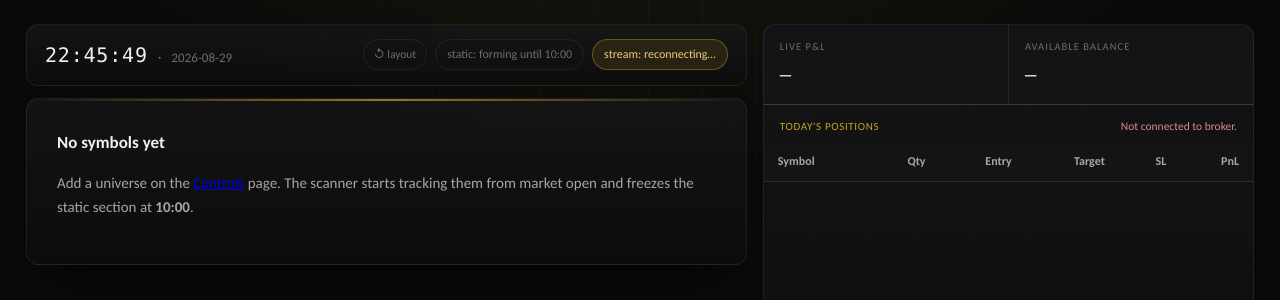
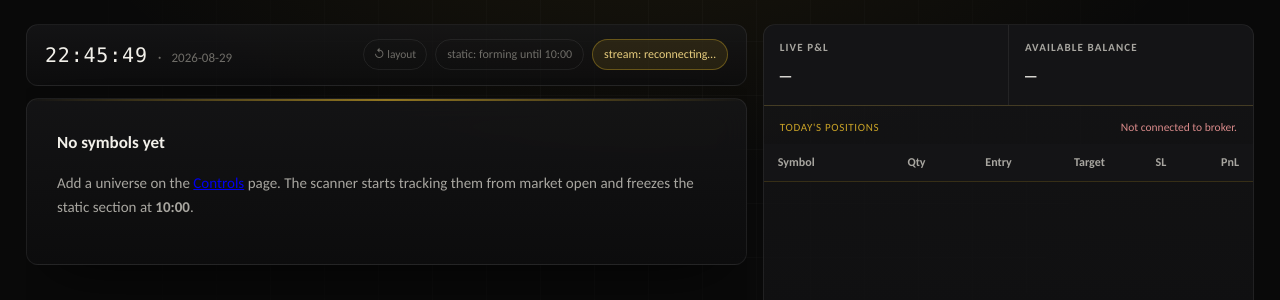
Before and after one commit to arpit-iima-codes/sarthak-intraday, a FastAPI app: template app/templates/scanner.html in a window 1280 px wide. Shown: the part 67-367 px from the top of the page. Run offline with FastAPI, Linux system fonts and the light colour scheme; the template is opened without the code that fills it, so the values that code supplies are empty.

Commit message:
Scanner: make positions stat labels readable
"Live P&L" / "Available Balance" were --ink-faint (#6f6d68) on near-black —
too low contrast. Bumped to --ink-dim, weight 600.

Co-Authored-By: Claude Sonnet 5 <noreply@anthropic.com>
Claude-Session: https://claude.ai/code/session_01S84DP19is74SmkLChTA52Q

```diff
--- a/app/static/style.css
+++ b/app/static/style.css
@@ -572,10 +572,11 @@ code {
   background: #141416;
 }
 .stat-label {
-  font-size: 10.5px;
+  font-size: 11px;
+  font-weight: 600;
   letter-spacing: 0.1em;
   text-transform: uppercase;
-  color: var(--ink-faint);
+  color: var(--ink-dim);
 }
 .stat-val {
   font-family: var(--mono);
```
